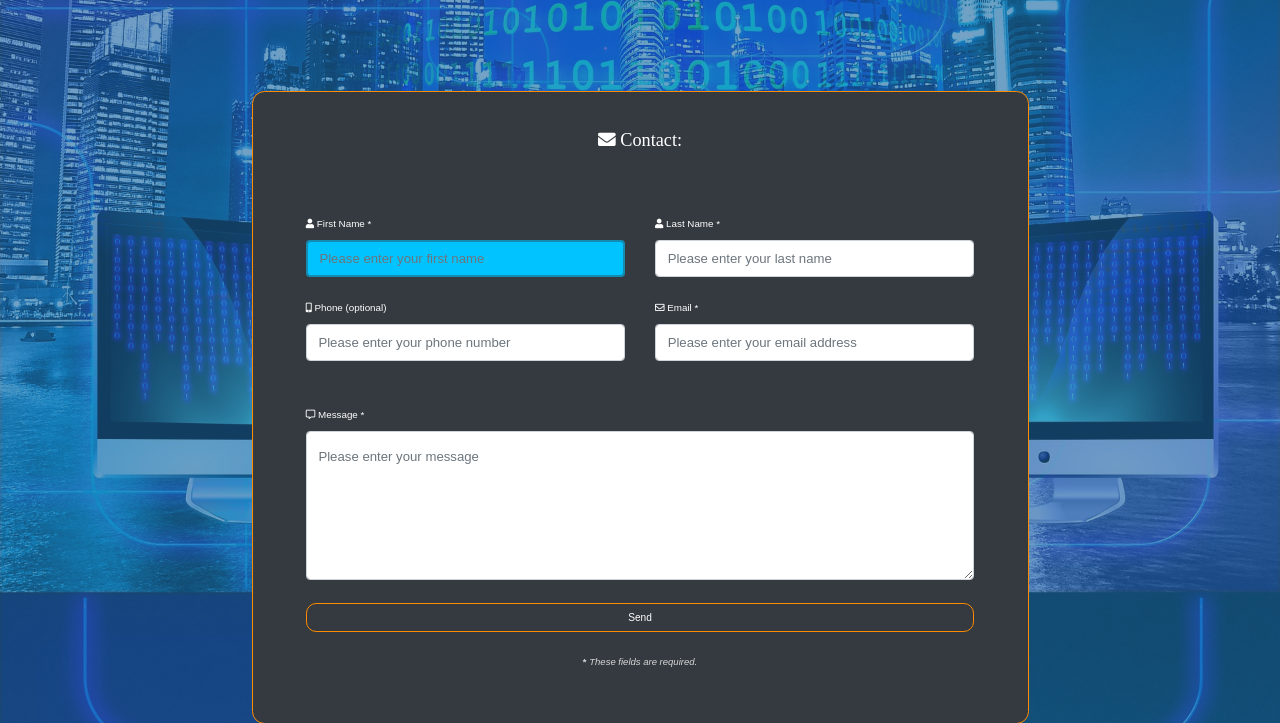
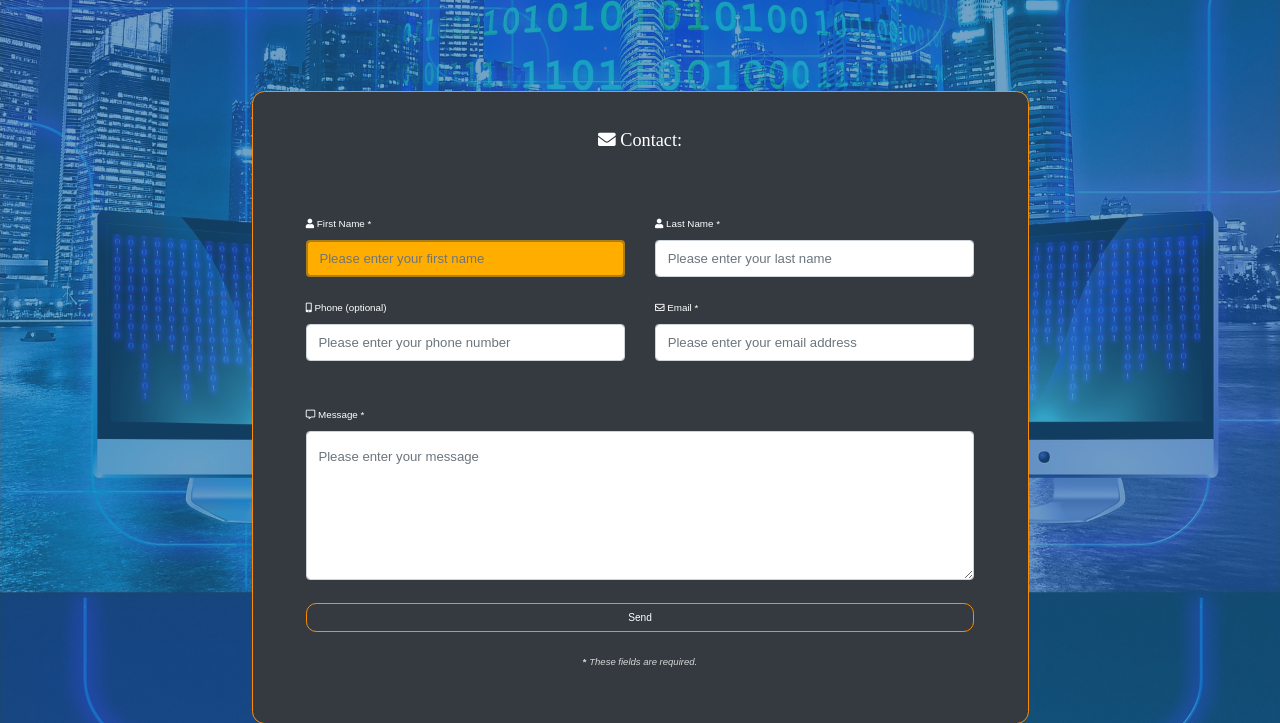
Before and after one commit to danishnaseem05/Website-danishnaseemoid.com, a PHP site: page / in a window 1280 px wide, with the pointer over the restyled element. Shown: the part 2928-3651 px from the top of the page. Run offline with PHP 8.4, Linux system fonts and the light colour scheme; some libraries are stand-ins or nearby versions.

Commit message:
Update main.css

```diff
--- a/site_pages/main.css
+++ b/site_pages/main.css
@@ -239,8 +239,8 @@ h1{
 }
 
 .custom-input-color:hover{
-    background-color: rgb(0, 195, 255);
-    border-color: rgb(0, 195, 255, 0.6);
+    background-color: rgb(255, 174, 0);
+    border-color: rgba(255, 174, 0, 0.6);
     border-width: 0.15em;
 }
 
```
